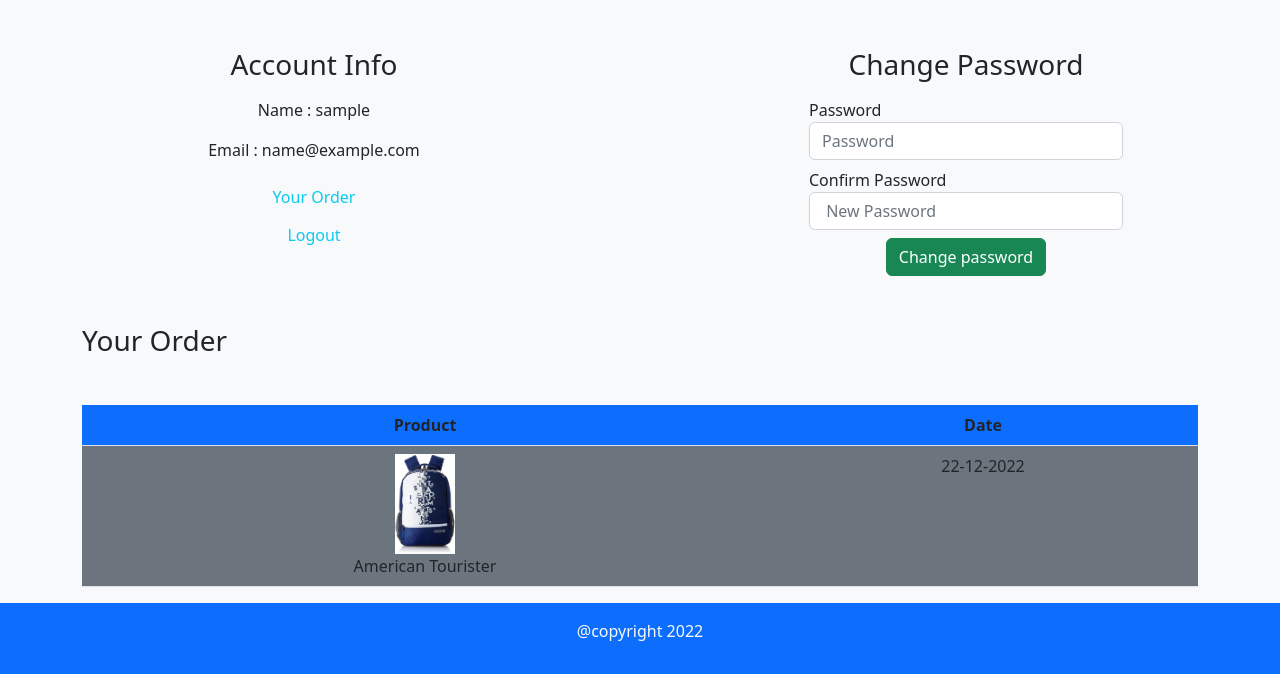
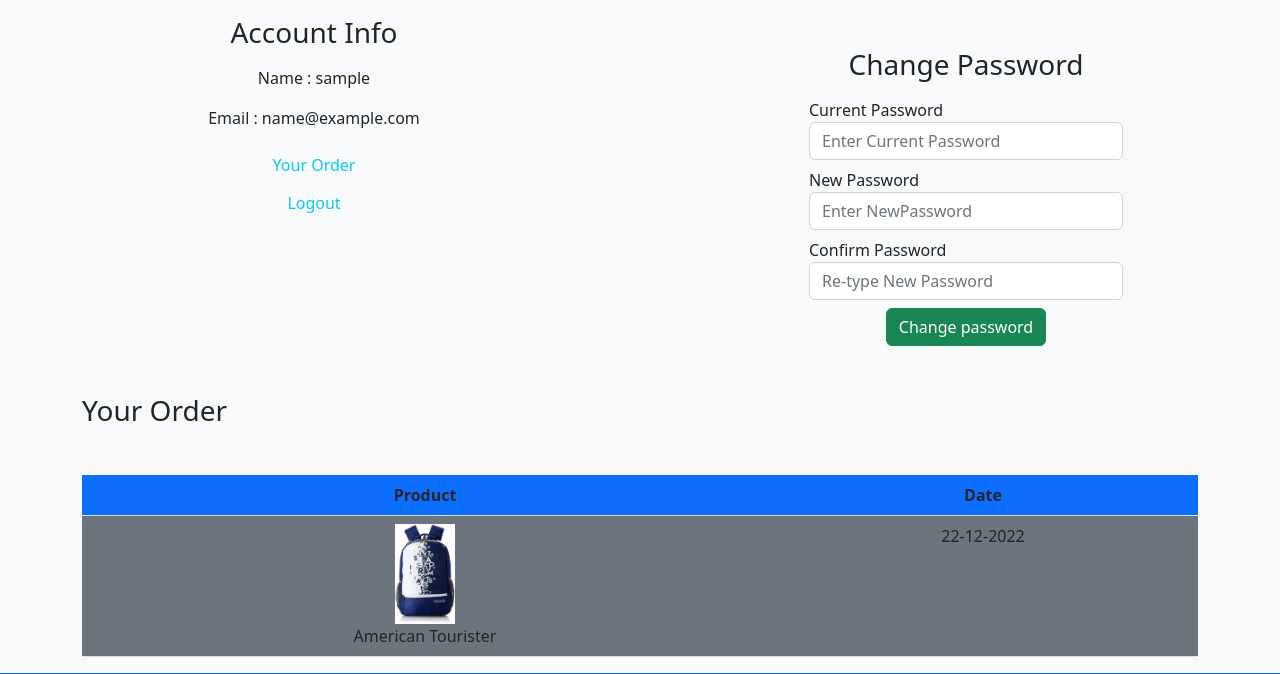
Before and after one commit to aswin-dileep/php_shopping_cart, a PHP site: page /Account.php in a window 1280 px wide. Shown: the part 72-746 px from the top of the page. Run offline with PHP 8.4, Linux system fonts and the light colour scheme; the visitor is signed in with stand-in values (Sample User, id 1).

Commit message:
change password added

```diff
--- a/Account.php
+++ b/Account.php
@@ -17,6 +17,45 @@ if (isset($_GET['logout'])) {
         header("location:login.php");
         exit;
     }
+}
+
+if (isset($_POST['change_password'])) {
+
+    $new_password = $_POST['new_password'];
+    $confirm_password = $_POST['confirm_password'];
+    $current_password = md5($_POST['current_password']);
+    $user_email = $_SESSION['user_email'];
+    $check_pass_qry = "select * from users where user_email='$user_email'";
+
+    $check_pass_result = mysqli_query($con,$check_pass_qry);
+
+    while($row=mysqli_fetch_array($check_pass_result)){
+
+        if($current_password==$row['user_password']){
+
+            if ($new_password !== $confirm_password) {
+                header("location:Account.php?error=password do not match");
+            } elseif (strlen($new_password) < 6) {
+                header("location:Account.php?error= password is too short 6 characters needed ");
+            } else {
+                $new_password = md5($new_password);
+
+
+
+                $change_qry = "UPDATE users SET user_password='$new_password' WHERE user_email='$user_email'";
+                $change_result = mysqli_query($con, $change_qry);
+                if ($change_result) {
+                    header("location:Account.php?change_message=password changed successfully");
+                } else {
+                    header("location:Account.php?error=somthing went wrong password not changed ");
+                }
+            }
+        }else{
+            header("location:Account.php?error=wrong password ");
+        }
+    }
+
+
 }
 
 ?>
@@ -103,7 +142,10 @@ if (isset($_GET['logout'])) {
 
     <div class="row">
         <div class="col-md-6 text-center">
-            <h3 class=" mt-5">Account Info</h3>
+            <p class="text-center mt-3 text-success"><?php if (isset($_GET['message'])) {
+                                                            echo $_GET['message'];
+                                                        } ?></p>
+            <h3 class=" mt-2">Account Info</h3>
             <p class=" mt-3">Name : <?php if (isset($_SESSION['user_name'])) {
                                         echo $_SESSION['user_name'];
                                     } ?> </p>
@@ -116,15 +158,23 @@ if (isset($_GET['logout'])) {
         </div>
 
         <div class="col-md-6 ">
+            <p class="text-center text-danger mt-4"><?php if (isset($_GET['error'])) {
+                                                        echo $_GET['error'];
+                                                    } ?></p>
+            <p class="text-center text-success"><?php if (isset($_GET['change_message'])) {
+                                                    echo $_GET['change_message'];
+                                                } ?></p>
             <h3 class="mt-5 text-center">Change Password</h3>
             <form action="" method="post">
                 <div class="form-group m-auto w-50 ">
-                    <label for="" class="mt-2">Password</label>
-                    <input type="text" class="form-control" placeholder="Password" name="account-password">
+                    <label for="" class="mt-2">Current Password</label>
+                    <input type="text" class="form-control" placeholder="Enter Current Password" name="current_password">
+                    <label for="" class="mt-2">New Password</label>
+                    <input type="text" class="form-control" placeholder="Enter NewPassword" name="new_password">
                     <label for="" class="mt-2">Confirm Password</label>
-                    <input type="text" class="form-control" placeholder=" New Password" name="account-password">
+                    <input type="password" class="form-control" placeholder="Re-type New Password" name="confirm_password">
                     <div class="text-center">
-                        <input type="submit" value="Change password" name="password-btn" class="btn btn-success mt-2">
+                        <input type="submit" value="Change password" name="change_password" class="btn btn-success mt-2">
 
                     </div>
                 </div>
--- a/cart.php
+++ b/cart.php
@@ -5,8 +5,11 @@ if (isset($_POST['add-to-cart'])) {
     if (isset($_SESSION['cart'])) {
 
         $product_array_ids = array_column($_SESSION['cart'], "product_id");
+
         if (!in_array($_POST['product_id'], $product_array_ids)) {
+
             $product_id = $_POST['product_id'];
+
             $product_array = array(
                 'product_id' => $_POST['product_id'],
                 'product_name' => $_POST['product_name'],
@@ -14,6 +17,7 @@ if (isset($_POST['add-to-cart'])) {
                 'product_image' => $_POST['product_image'],
                 'product_quantity' => $_POST['product_quantity']
             );
+
             $_SESSION['cart'][$product_id] = $product_array;
 
             //product has already been added
@@ -49,8 +53,10 @@ if (isset($_POST['add-to-cart'])) {
     $product_id = $_POST['product_id'];
     unset($_SESSION['cart'][$product_id]);
 } elseif (isset($_POST['edit_quantity'])) {
+
     // we get id and quantity form the form
     $product_id = $_POST['product_id'];
+
     $product_quantity = $_POST['product_quantity'];
     // get the product array form the session
     $product_array = $_SESSION['cart'][$product_id];
--- a/login.php
+++ b/login.php
@@ -24,7 +24,7 @@ if (isset($_POST['login_btn'])) {
                 $_SESSION['user_email'] = $row['user_email'];
                 $_SESSION['logged_in'] = true;
 
-                header("location:Account.php?message=logedin successfully");
+                header("location:Account.php?message=logged in successfully");
             }
 
         }else{
--- a/products.html
+++ b/products.html
@@ -85,7 +85,7 @@
                         <h5 class="card-title">Card title</h5>
                         <p class="card-text text-center">500/-</p>
                         <a href="#" class="btn btn-primary">Add to Cart</a>
-                        <a href="./single-product.html " class="btn btn-secondary">View more</a>
+                        <a href="./single-product.php " class="btn btn-secondary">View more</a>
                     </div>
                 </div>
             </div>
--- a/single-product.php
+++ b/single-product.php
@@ -103,7 +103,8 @@ include("./server/connect.php");
             <h3 class="text-center"><?php echo $row['product_name'] ?></h3>
             <p class="mt-5">Price: <?php echo $row['product_price'] ?>/-</p>
             <form action="cart.php" method="post">
-                <input type="hidden" name="product_id" value="<?php echo $row['product_id']; ?>">
+
+            <input type="hidden" name="product_id" value="<?php echo $row['product_id']; ?>">
             <input type="hidden" name="product_image" value="<?php echo $row['product_image1'];?>">
             <input type="hidden" name="product_name" value="<?php echo $row['product_name'];?>">
             <input type="hidden" name="product_price" value="<?php echo $row['product_price'];?>">
```
Also changed, not shown: index.php (+1 -24 lines).
